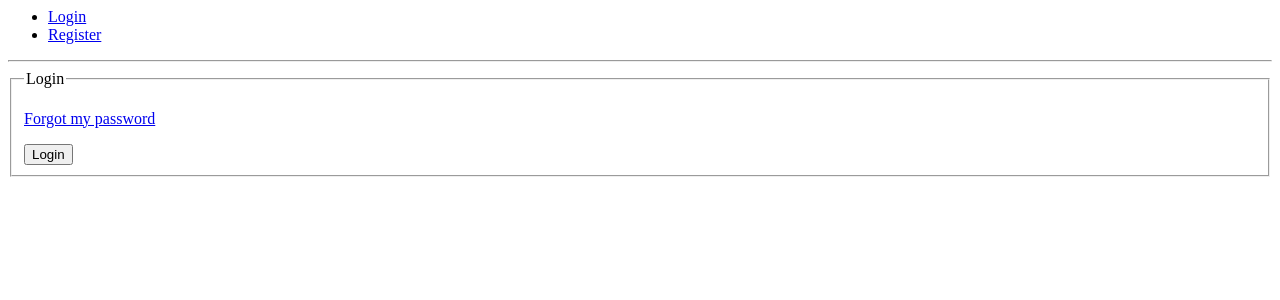
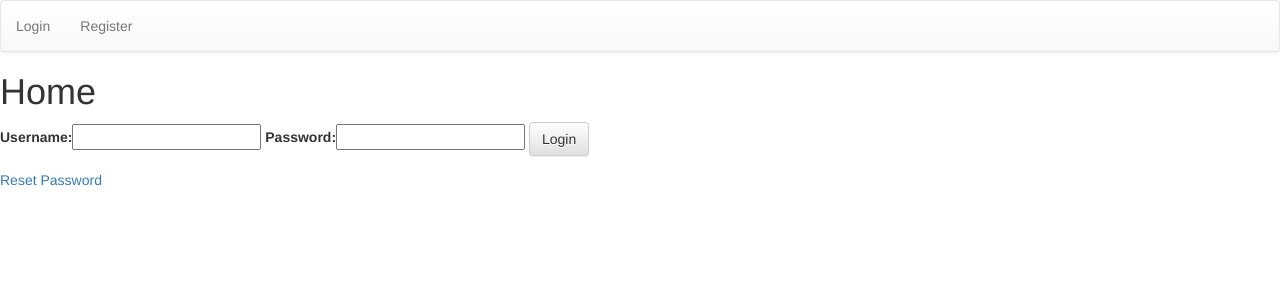
Before and after one commit to brookk16/django-authentication, a Django app: page /accounts/login/ in a window 1280 px wide. Shown: the top 300 px of the page. Run offline with Django 3.2, Linux system fonts and the light colour scheme; some libraries are stand-ins or nearby versions.

Commit message:
Added basic bootstrap styling and custom static css file

```diff
--- a/accounts/templates/login.html
+++ b/accounts/templates/login.html
@@ -1,15 +1,7 @@
-{% extends "base.html" %}
-{% load bootstrap_tags %}
-{% block content %}
-    <form method="post" action="{% url 'login' %}?next={{ next }}" class="accountform">
-        <fieldset class="form-group">
-            <legend>Login</legend>
-            {% csrf_token %}
-            {{ user_form | as_bootstrap }}
-
-             <p><a href="{% url 'password_reset' %}">Forgot my password</a></p>
-
-            <button type="submit" class="btn btn-primary">Login</button>
-        </fieldset>
-    </form>
+{% extends 'base.html' %} {% load bootstrap_tags %} {% block page_title %}Login Page{% endblock %} {% block page_heading %}Home{% endblock %} {% block content %}
+<form method="POST">
+    {% csrf_token %} {{ login_form | as_bootstrap}}
+    <button type="submit" class="btn btn-default">Login</button>
+</form>
+<p><a href="{% url 'password_reset' %}">Reset Password</a></p>
 {% endblock %}
--- a/accounts/templates/registration.html
+++ b/accounts/templates/registration.html
@@ -1,7 +1,7 @@
-{% extends 'base.html' %} {% block page_title %}Registration Page{% endblock %} {% block page_heading %}User Registration{% endblock %} {% block content %}
+{% extends 'base.html' %} {% load bootstrap_tags %} {% block page_title %}Registration Page{% endblock %} {% block page_heading %}User Registration{% endblock %} {% block content %}
 <p>If you already have an account, you can <a href="{% url 'login' %}">sign in </a></p>
 <form method="POST">
-    {% csrf_token %} {{ registration_form.as_p }}
-    <button type="submit">Register</button>
+    {% csrf_token %} {{ registration_form | as_bootstrap }}
+    <button type="submit" class="btn btn-default">Register</button>
 </form>
 {% endblock %}
--- a/django_auth/settings.py
+++ b/django_auth/settings.py
@@ -34,6 +34,7 @@ INSTALLED_APPS = [
     'django.contrib.sessions',
     'django.contrib.messages',
     'django.contrib.staticfiles',
+    'django_forms_bootstrap',
     'accounts'
 ]
 
@@ -122,6 +123,9 @@ USE_TZ = True
 # https://docs.djangoproject.com/en/1.11/howto/static-files/
 
 STATIC_URL = '/static/'
+STATICFILES_DIRS = [
+    os.path.join(BASE_DIR, 'static')
+    ]
 
 MESSAGE_STORAGE = "django.contrib.messages.storage.session.SessionStorage"
 
--- a/templates/base.html
+++ b/templates/base.html
@@ -1,16 +1,26 @@
+{% load staticfiles %}
+
 <html>
 
 <head>
     <title>{% block page_title %}{% endblock %}</title>
+
+    <!-- Latest compiled and minified CSS -->
+    <link rel="stylesheet" href="https://maxcdn.bootstrapcdn.com/bootstrap/3.3.7/css/bootstrap.min.css" integrity="sha384-BVYiiSIFeK1dGmJRAkycuHAHRg32OmUcww7on3RYdg4Va+PmSTsz/K68vbdEjh4u" crossorigin="anonymous">
+
+    <!-- Optional theme -->
+    <link rel="stylesheet" href="https://maxcdn.bootstrapcdn.com/bootstrap/3.3.7/css/bootstrap-theme.min.css" integrity="sha384-rHyoN1iRsVXV4nD0JutlnGaslCJuC7uwjduW9SVrLvRYooPp2bWYgmgJQIXwl/Sp" crossorigin="anonymous">
+
+    <link rel="stylesheet" href="{% static 'css/styles.css' %}" type="text/css" />
+    <!-- Latest compiled and minified JavaScript -->
+    <script src="https://maxcdn.bootstrapcdn.com/bootstrap/3.3.7/js/bootstrap.min.js" integrity="sha384-Tc5IQib027qvyjSMfHjOMaLkfuWVxZxUPnCJA7l2mCWNIpG9mGCD8wGNIcPD7Txa" crossorigin="anonymous"></script>
 </head>
 
 <body>
-    <h1>
-        {% block page_heading %}{% endblock %}
-    </h1>
 
-    <nav>
-        <ul>
+
+    <nav class="navbar navbar-default">
+        <ul class="nav navbar-nav">
             {% if user.is_authenticated %}
             <li><a href="{% url 'profile' %}">Profile</a></li>
             <li><a href="{% url 'logout' %}">Logout</a></li>
@@ -21,7 +31,10 @@
         </ul>
     </nav>
 
-    <hr> {% if messages %}
+    <h1>
+        {% block page_heading %}{% endblock %}
+    </h1>
+    {% if messages %}
     <div>
         {% for message in messages %} {{ message }} {% endfor %}
     </div>
```
Also changed, not shown: static/css/styles.css (added).
